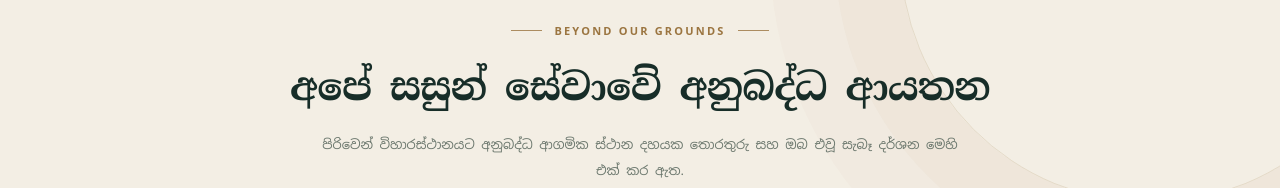
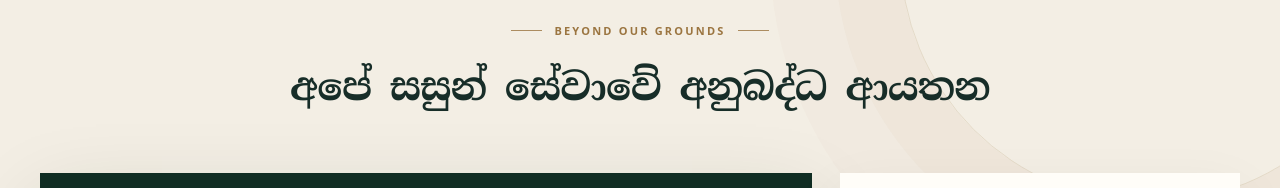
Before and after one commit to pathumsumanasena-tech/vidyakeerthi-pirivena, a plain HTML site: page index.html in a window 1280 px wide. Shown: the part 9542-9730 px from the top of the page. Drawn offline with Linux system fonts and the light colour scheme.

Commit message:
Update index.html

```diff
--- a/index.html
+++ b/index.html
@@ -162,7 +162,7 @@
 
     <section class="archive-section" id="archive"><div class="container archive-shell reveal"><div class="archive-symbol">✺</div><div class="archive-copy"><span class="eyebrow light-eyebrow">THE ORIGINAL ARCHIVE</span><h2 data-si="සම්පූර්ණ ඉතිහාසය කියවන්න." data-en="Read the complete historical record.">සම්පූර්ණ ඉතිහාසය කියවන්න.</h2><p data-si="1959–2026 විද්‍යාකීර්ති සංවත්සර ලේඛනය — පිටු 28ක මුල් PDF පිටපත." data-en="The original 28-page Vidyakeerthi 1959–2026 commemorative document (Sinhala).">1959–2026 විද්‍යාකීර්ති සංවත්සර ලේඛනය — පිටු 28ක මුල් PDF පිටපත.</p></div><a class="btn btn-outline" href="assets/vidyakeerthi-history-1959-2026.pdf" target="_blank" rel="noopener"><span data-si="PDF එක කියවන්න" data-en="Open the PDF">PDF එක කියවන්න</span><span aria-hidden="true">→</span></a></div></section>
     <section class="section affiliates-section" id="affiliates" aria-labelledby="affiliates-title"><div class="container">
-      <div class="section-intro center reveal"><span class="eyebrow"><span class="eyebrow-rule"></span> BEYOND OUR GROUNDS <span class="eyebrow-rule"></span></span><h2 id="affiliates-title" data-si="අපේ සසුන් සේවාවේ අනුබද්ධ ආයතන" data-en="Our affiliated religious institutions">අපේ සසුන් සේවාවේ අනුබද්ධ ආයතන</h2><p data-si="පිරිවෙන් විහාරස්ථානයට අනුබද්ධ ආගමික ස්ථාන දහයක තොරතුරු සහ ඔබ එවූ සැබෑ දර්ශන මෙහි එක් කර ඇත." data-en="Explore ten religious locations affiliated with the pirivena temple, alongside the original video and list provided by the institution.">පිරිවෙන් විහාරස්ථානයට අනුබද්ධ ආගමික ස්ථාන දහයක තොරතුරු සහ ඔබ එවූ සැබෑ දර්ශන මෙහි එක් කර ඇත.</p></div>
+      <div class="section-intro center reveal"><span class="eyebrow"><span class="eyebrow-rule"></span> BEYOND OUR GROUNDS <span class="eyebrow-rule"></span></span><h2 id="affiliates-title" data-si="අපේ සසුන් සේවාවේ අනුබද්ධ ආයතන" data-en="Our affiliated religious institutions">අපේ සසුන් සේවාවේ අනුබද්ධ ආයතන</h2><p data-si="" data-en="Explore ten religious locations affiliated with the pirivena temple, alongside the original video and list provided by the institution.">පිරිවෙන් විහාරස්ථානයට අනුබද්ධ ආගමික ස්ථාන දහයක තොරතුරු සහ ඔබ එවූ සැබෑ දර්ශන මෙහි එක් කර ඇත.</p></div>
       <div class="affiliates-feature">
         <div class="affiliates-film reveal"><div class="feature-topline"><span>01 / VIDEO STORY</span><span>00:55</span></div><video controls playsinline preload="none" poster="assets/affiliates-poster.jpg" aria-label="අනුබද්ධ විහාරස්ථාන දැක්වෙන වීඩියෝව"><source src="assets/affiliated-places.mp4" type="video/mp4">Your browser does not support video playback.</video><div class="feature-caption"><span class="feature-mark">▶</span><div><strong data-si="අනුබද්ධ ස්ථාන — වීඩියෝ චාරිකාව" data-en="Affiliated places — a video journey">අනුබද්ධ ස්ථාන — වීඩියෝ චාරිකාව</strong><small data-si="වීඩියෝව ඔබන විට පමණක් දත්ත භාවිත වේ." data-en="The video loads only when you choose to play it.">වීඩියෝව ඔබන විට පමණක් දත්ත භාවිත වේ.</small></div></div></div>
         <div class="affiliates-proof reveal" style="--delay:.12s"><span class="eyebrow">THE ORIGINAL RECORD</span><button class="gallery-item affiliates-document" type="button" data-image="assets/affiliates-original.png" data-caption-si="පිරිවෙන් විහාරස්ථානයට අනුබද්ධ ආගමික ස්ථාන — මුල් ලැයිස්තුව" data-caption-en="Affiliated religious locations — the original list"><img src="assets/affiliates-original.png" loading="lazy" alt="අනුබද්ධ ආගමික ස්ථාන දහයක මුල් ලැයිස්තුව"></button><p data-si="මුල් ලැයිස්තුව විශාල කර බැලීමට පින්තූරය ඔබන්න." data-en="Tap the original document to enlarge and read it.">මුල් ලැයිස්තුව විශාල කර බැලීමට පින්තූරය ඔබන්න.</p></div>
```
